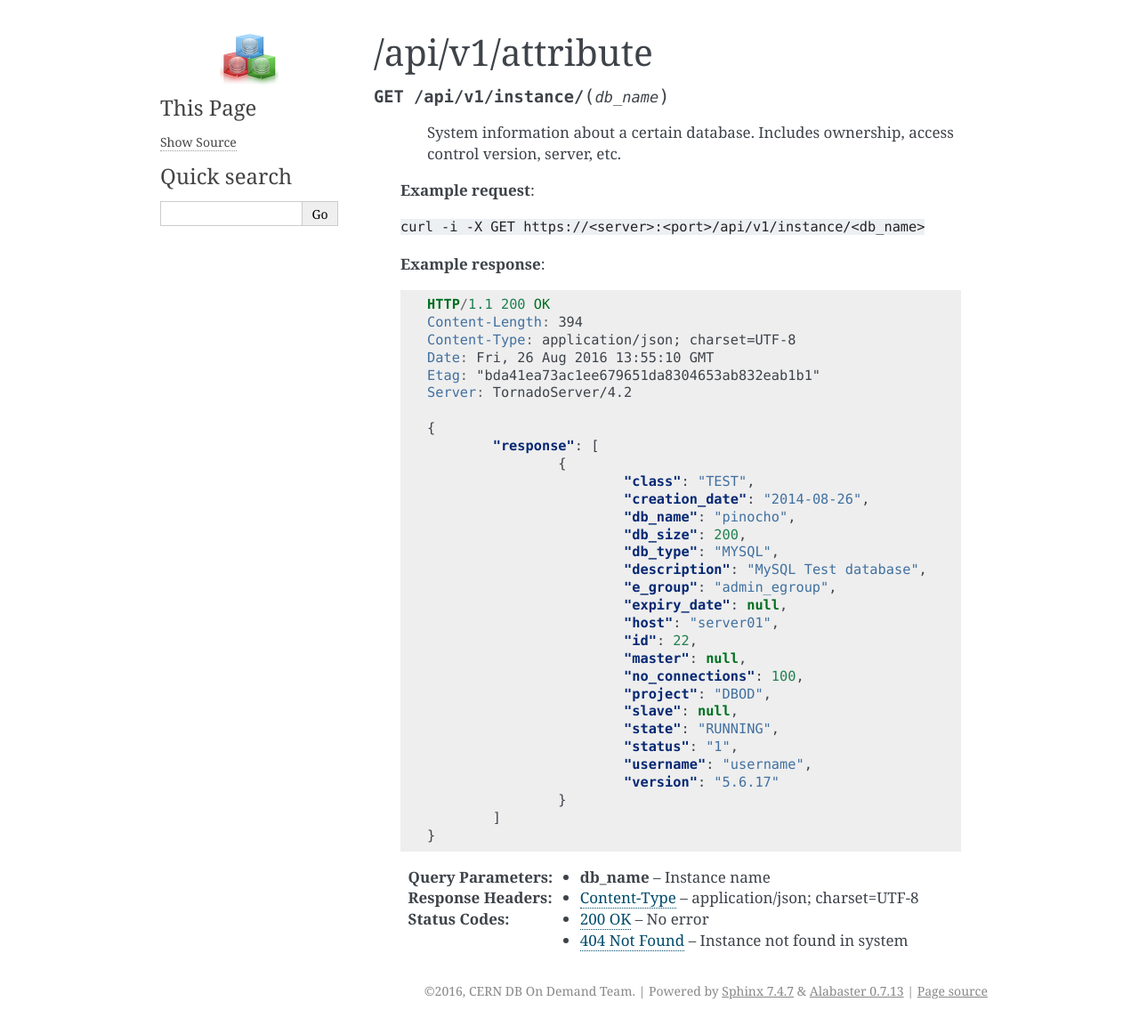
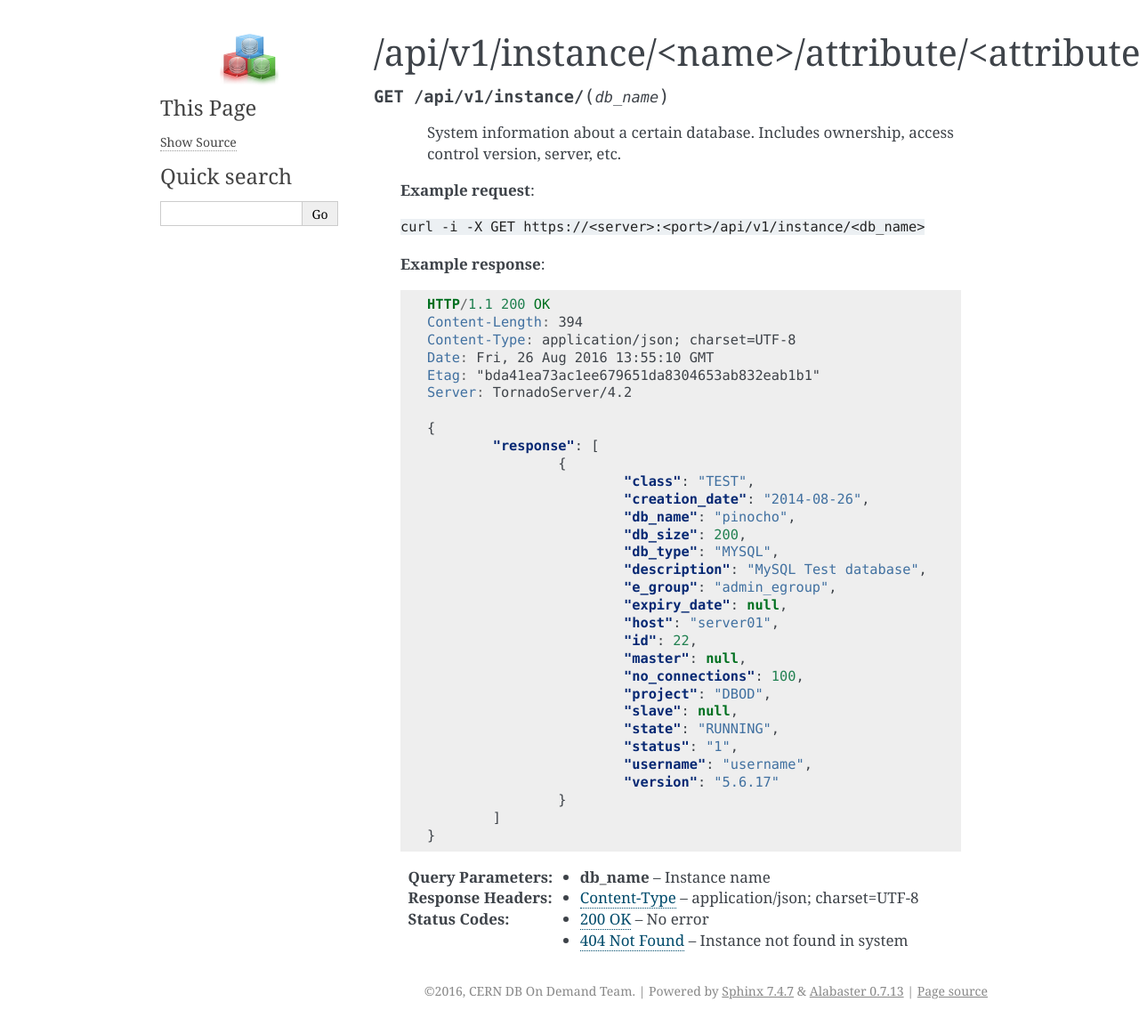
Before and after one commit to cerndb/dbod-api, a Sphinx documentation site: the page built from doc-source/source/endpoints/instance_attribute.rst, in a window 1280 px wide. Shown: the whole page at 89% size. Built offline with Sphinx 7.4.7, drawn with Linux system fonts in a browser that asks for light colours.

Commit message:
WIP: Relocated attribute endpoint

```diff
--- a/doc-source/source/endpoints.rst
+++ b/doc-source/source/endpoints.rst
@@ -5,10 +5,10 @@ Endpoints
    :maxdepth: 2
 
    endpoints/root
-   endpoints/attribute
    endpoints/fim
    endpoints/instance
    endpoints/instance_alias
+   endpoints/instance_attribute
    endpoints/instance_metadata
    endpoints/host
    endpoints/host_aliases
--- a/doc-source/source/endpoints/attribute.rst
+++ b/doc-source/source/endpoints/instance_attribute.rst
@@ -1,5 +1,5 @@
-/api/v1/attribute
-===================
+/api/v1/instance/<name>/attribute/<attribute_name>
+==================================================
 
 .. http:get:: /api/v1/instance/(db_name)
 
```
